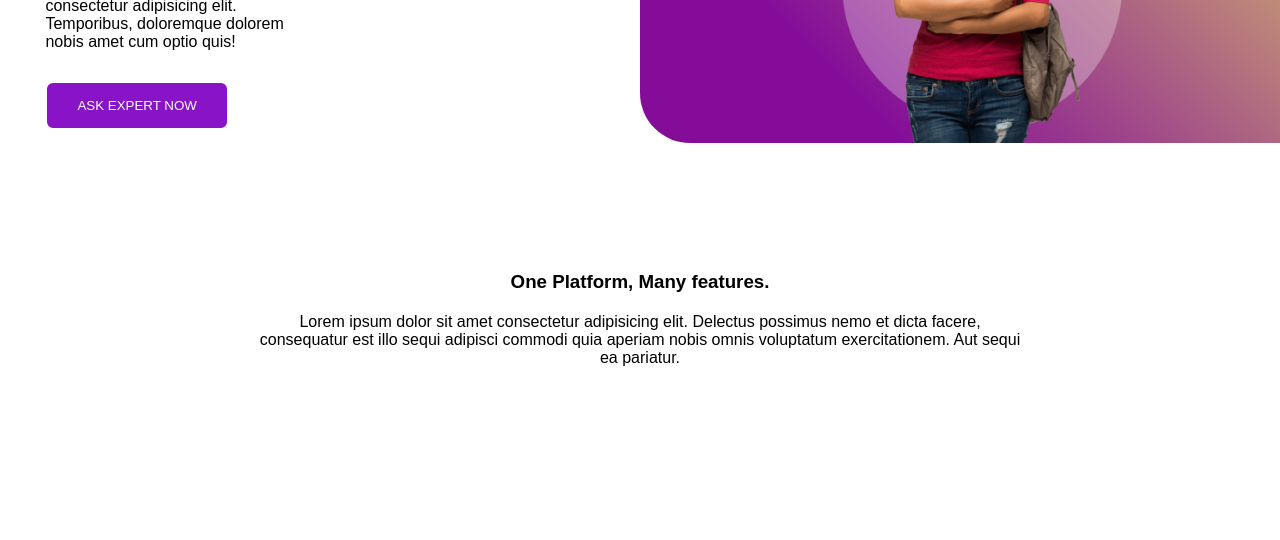
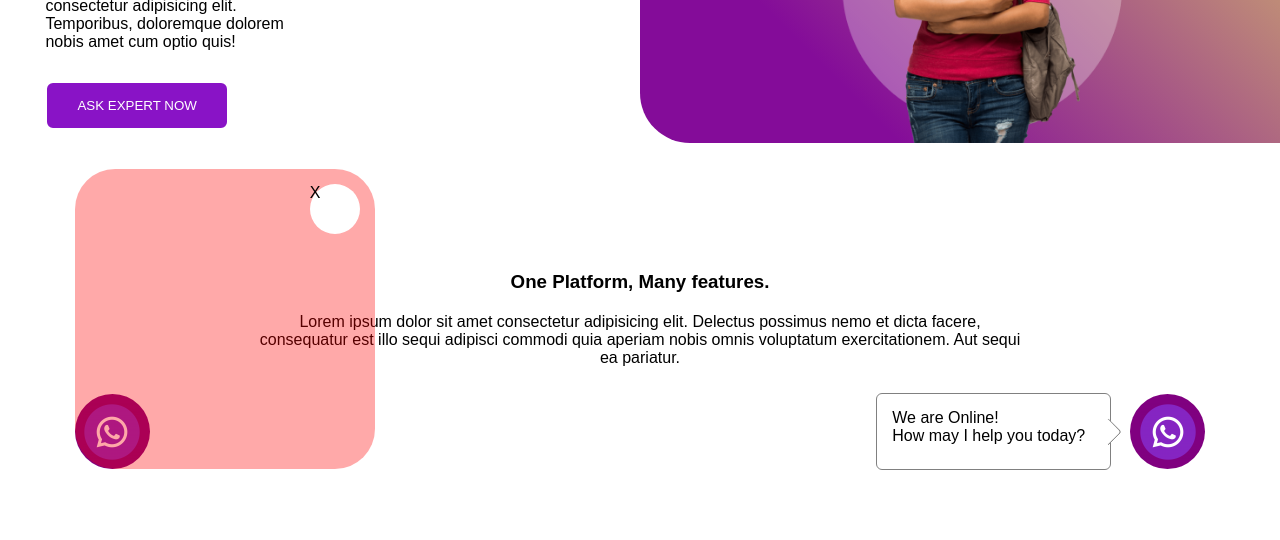
Before and after one commit to Silasshaibu/askmeabroad.com, a plain HTML site: page index.html in a window 1280 px wide. Shown: the part 257-797 px from the top of the page. Drawn offline with Linux system fonts and the light colour scheme.

Commit message:
WhatsappChatFeature

```diff
--- a/index.html
+++ b/index.html
@@ -6,6 +6,7 @@
     <meta name="viewport" content="width=device-width, initial-scale=1.0">
     <title>Home | Askmeabroad</title>
     <link rel="stylesheet" href="style.css">
+    <link rel="stylesheet" href="index.css">
 </head>
 <body>
     <header>
@@ -164,9 +165,126 @@
             </div>
         </div>
     </footer>
+
+    <section class="ActionBodyBottom">
+        <div class="whatsappContainer-All">
+            <div class="whatsapp">
+            </div>
+
+            <div class="whatsappchatBoxPopUp">
+                <div></div>
+            </div>
+        </div>
+        <div class="robotContainer-All">
+            <div class="robotCallout">We are Online! <br> How may I help you today?</div>
+            <div class="robotChat"></div>
+        </div>
+    </section>
 </body>
 </html>
 
 <style>
+    .whatsappchatNavMenu{
+        background-color: green;
+    }
+    :root{
+        --radisuWhatsappHolder:75px;
+    }
 
+    .whatsappContainer-All{
+        position: relative;
+    }
+
+    .whatsappchatBoxPopUp{
+        display: grid;
+        grid-template-rows: 1fr 1fr 1fr;
+        position: absolute;
+        bottom:0;
+        min-height:300px;
+        background-color: #ff000056;
+        border-radius:40px;
+        width:300px;
+    }
+
+    .whatsappchatBoxPopUp::after{
+        content:'X';
+        position: absolute;
+        right:15px;
+        top:15px;
+        background-color: white;
+        width:50px;
+        margin:0 auto;
+        border-radius:50%;
+        height:50px;
+
+
+    }
+
+    .robotChat, .whatsapp{
+        background-color: purple;
+        background-position: center center;
+        background-repeat: no-repeat;
+        background-image: url(./Assets/Images/askmeabroad-whatsapp-58x58.png);
+    }
+
+    .robotContainer-All{
+        display: flex;
+        position:relative;
+    }
+
+    .robotCallout{
+        padding:15px;
+        top:0;
+        left:-100%;
+        background-color: white;
+        border-radius: 5px;
+        margin-right:20px;
+        padding-right: 25px;
+        outline: .5px solid grey;
+        z-index: 1;
+        cursor: default;
+    }
+
+    .robotCallout::after{
+        content:'';
+        min-height:2ch;
+        min-width:2ch;
+        background-color: white;
+        border-radius: 3px;
+        transform: rotate(45deg) translate(30px, 10px);
+        top:0;
+        position: absolute;
+        border-right:1px solid grey;
+        border-top:1px solid grey;
+        border-radius: 0% 20% 0% 20%;
+        z-index:2;
+    }
+
+    .robotChat{
+        /* background-color: white; */
+        min-width: var(--radisuWhatsappHolder);
+        min-height: var(--radisuWhatsappHolder);
+        border-radius:100%;
+        cursor:pointer;
+    }
+
+    .whatsapp{
+        /* outline:2px solid white; */
+        border-radius: 50%;
+        /* width: var(--radisuWhatsappHolder); */
+        min-width: var(--radisuWhatsappHolder);
+        min-height: var(--radisuWhatsappHolder);
+        cursor: pointer;
+    }
+
+    .ActionBodyBottom{
+        position: fixed;
+        display: flex;
+        justify-content: space-between;
+        bottom:5vw;
+        padding:10px 2%;
+        /* border:1px solid green; */
+        width:100vw;
+        min-height:50px;
+    }
 </style>
```
Also changed, not shown: index.css (added).
